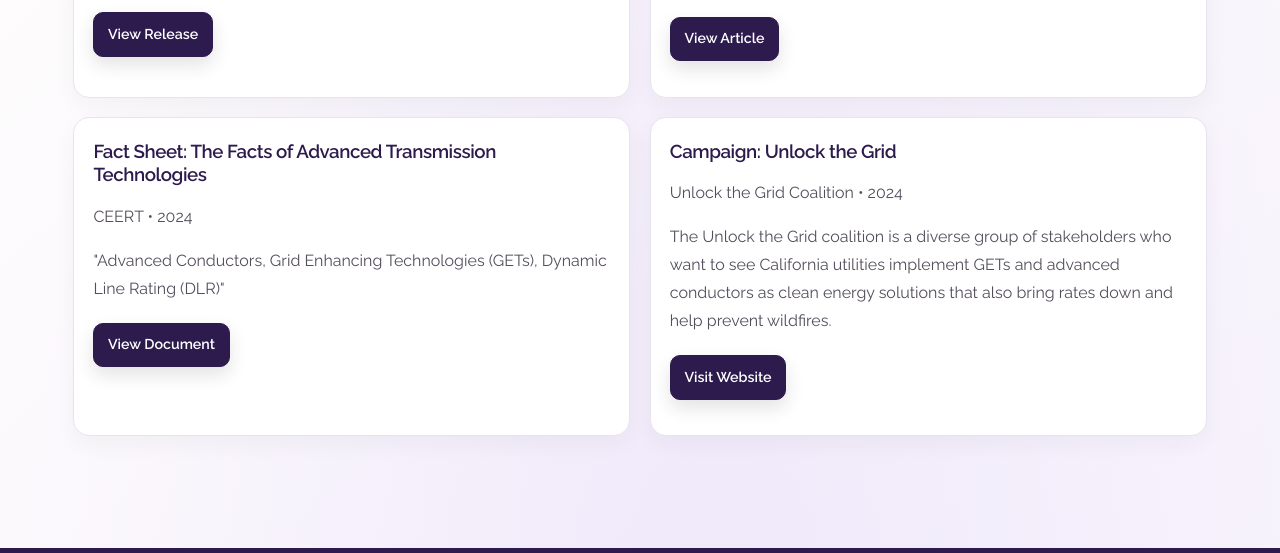
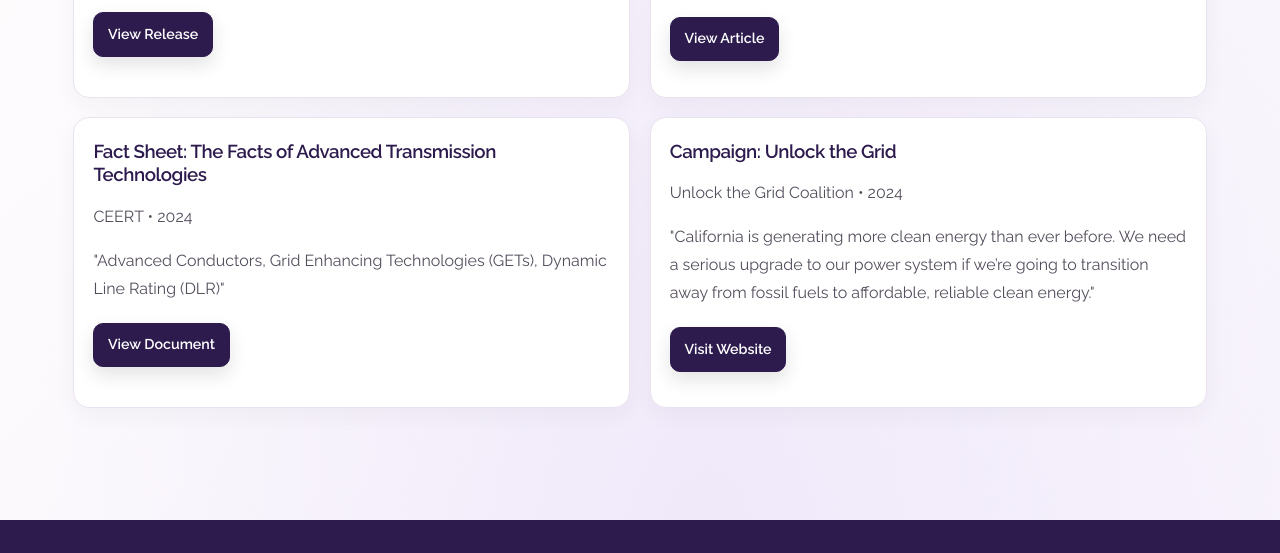
Before and after one commit to Lumenergy/lumenergyllc, a plain HTML site: page materials/index.html in a window 1280 px wide. Shown: the part 2792-3345 px from the top of the page. Drawn offline with Linux system fonts and the light colour scheme.

Commit message:
Change campaign description in index.html
Updated the campaign description for 'Unlock the Grid'.

```diff
--- a/materials/index.html
+++ b/materials/index.html
@@ -414,7 +414,7 @@
        <article class="card">
         <h3>Campaign: Unlock the Grid</h3>
         <p class="muted">Unlock the Grid Coalition • 2024</p>
-        <p class="muted" style="margin:.4rem 0 1rem;">The Unlock the Grid coalition is a diverse group of stakeholders who want to see California utilities implement GETs and advanced conductors as clean energy solutions that also bring rates down and help prevent wildfires.</p>
+        <p class="muted" style="margin:.4rem 0 1rem;">"California is generating more clean energy than ever before. We need a serious upgrade to our power system if we’re going to transition away from fossil fuels to affordable, reliable clean energy."</p>
         <p>
           <a class="cta" href="https://www.unlockthegrid.org" target="_blank" rel="noopener noreferrer">Visit Website</a>
         </p>
```
